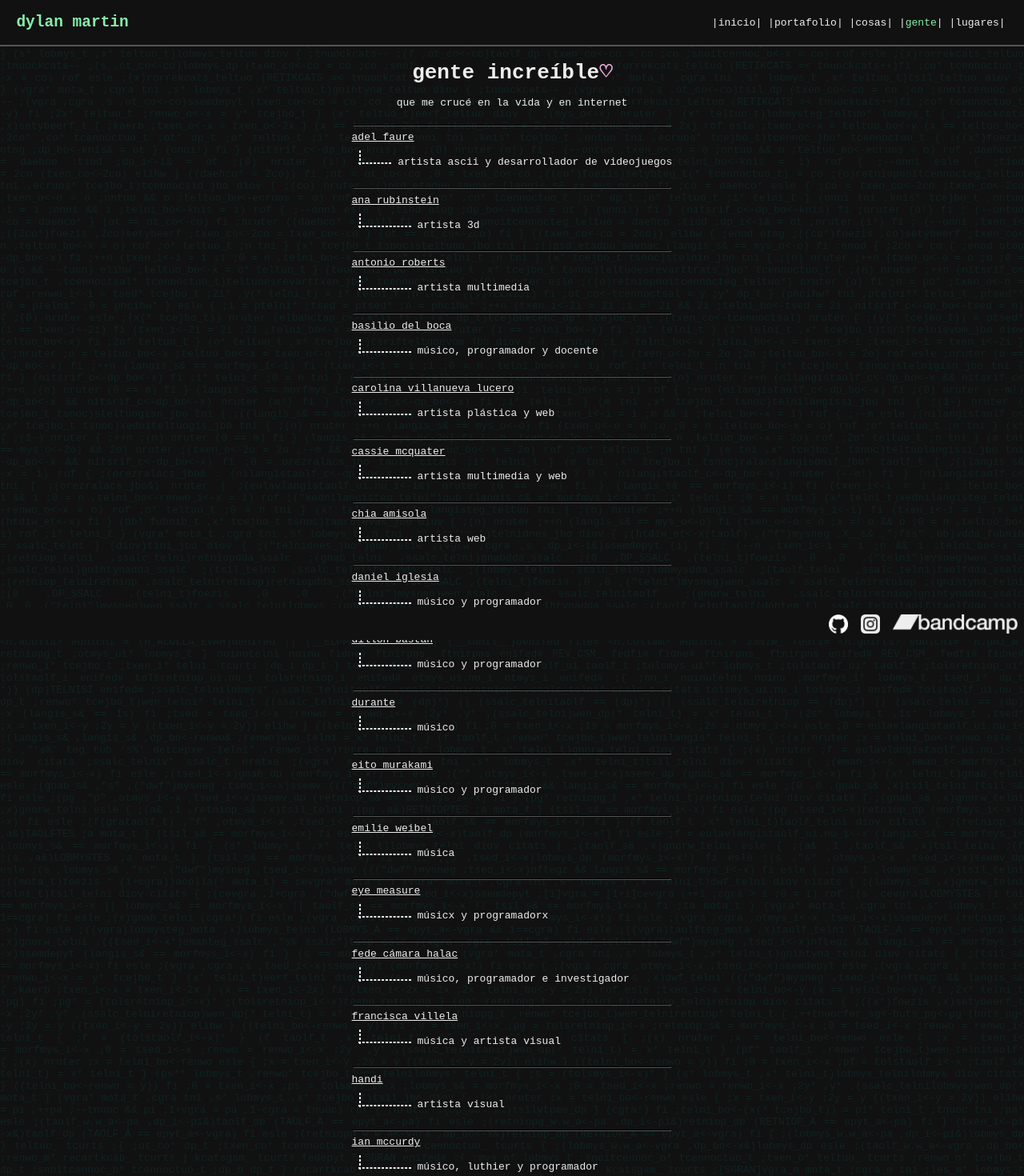
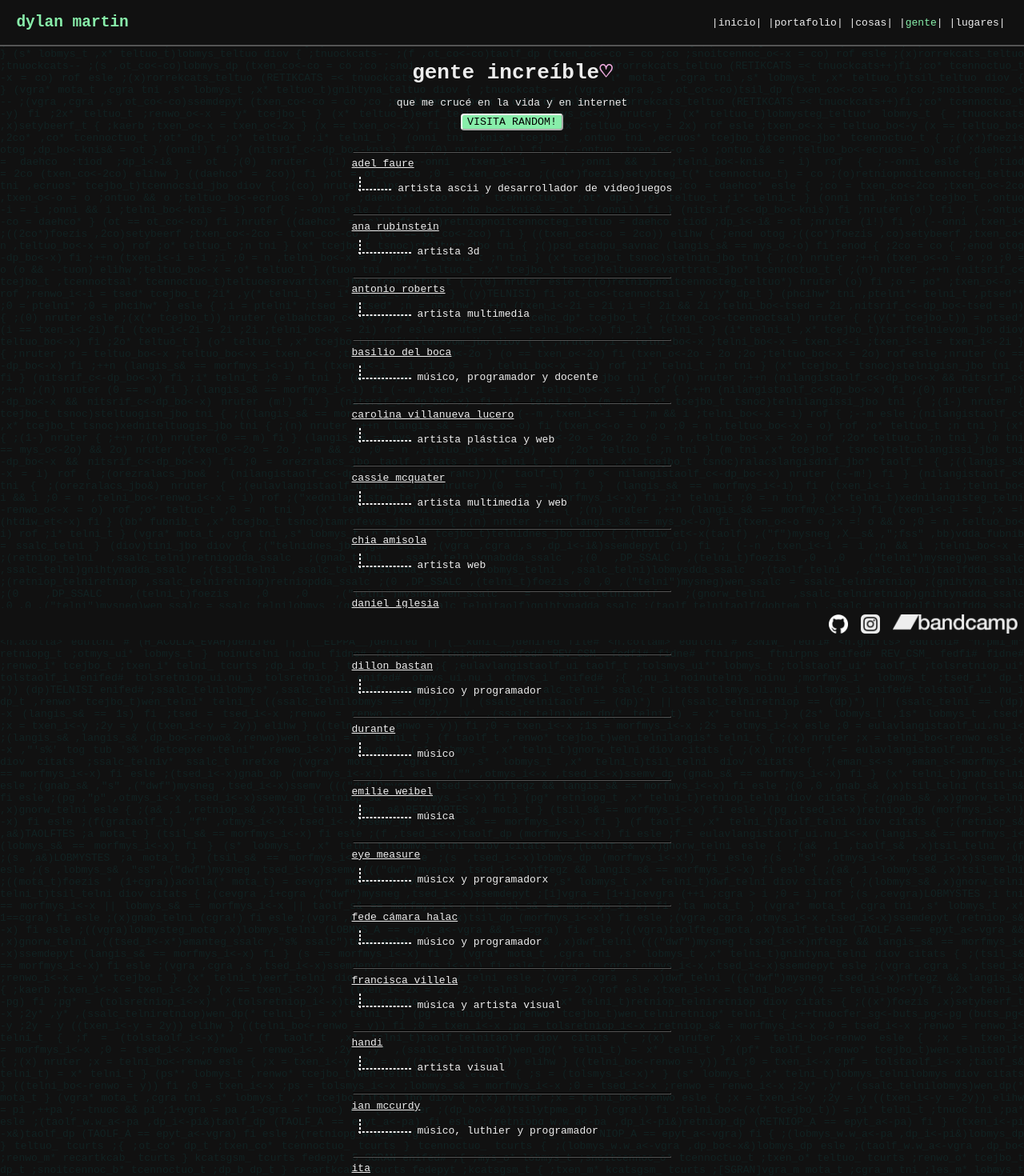
Before and after one commit to martindylan/martindylan.github.io, a React (Create React App) app: page /gente in a window 1280 px wide. Shown: the top 1470 px of the page at 80% size. Built offline with nearby package versions, Linux system fonts and the light colour scheme.

Commit message:
feat: refactor lists and add random button

```diff
--- a/src/App.css
+++ b/src/App.css
@@ -63,3 +63,14 @@
 hr {
   border-color: var(--mg);
 }
+
+.smallButton {
+  border-color: #fff;
+  background: var(--fg-col2);
+  border-radius: 4px;
+  font-family: unset;
+  margin: 6px;
+}
+.smallButton:hover {
+  cursor: pointer;
+}
--- a/src/Routes/Gente/Gente.tsx
+++ b/src/Routes/Gente/Gente.tsx
@@ -5,51 +5,220 @@ import Linklist from '../../Linklist/Linklist';
 import Link from '../../Linklist/Link/Link';
 import SmallTitle from '../../SmallTitle/SmallTitle';
 
+const list = [
+  {
+    title: `adel faure`,
+    description: `artista ascii y desarrollador de videojuegos`,
+    href: `https://www.adelfaure.net/`
+  },
+  {
+    title: `ana rubinstein`,
+    description: `artista 3d`,
+    href: `https://www.behance.net/anarubinstein`
+  },
+  {
+    title: `antonio roberts`,
+    description: `artista multimedia`,
+    href: `https://www.hellocatfood.com/`
+  },
+  {
+    title: `basilio del boca`,
+    description: `músico, programador y docente`,
+    href: `http://www.basilio-delboca.ar/`
+  },
+  {
+    title: `carolina villanueva lucero`,
+    description: `artista plástica y web`,
+    href: `https://carolinavillanuevalucero.net/`
+  },
+  {
+    title: `cassie mcquater`,
+    description: `artista multimedia y web`,
+    href: `http://cassiemcquater.com/`
+  },
+  {
+    title: `chia amisola`,
+    description: `artista web`,
+    href: `https://chia.design/`
+  },
+  {
+    title: `daniel iglesia`,
+    description: `músico y programador`,
+    href: `https://danieliglesia.com/`
+  },
+  {
+    title: `dillon bastan`,
+    description: `músico y programador`,
+    href: `https://dillonbastan.com/`
+  },
+  {
+    title: `durante`,
+    description: `músico`,
+    href: `https://durante.neocities.org/`
+  },
+  {
+    title: `emilie weibel`,
+    description: `música`,
+    href: `https://www.emilieweibel.com/`
+  },
+  {
+    title: `eye measure`,
+    description: `músicx y programadorx`,
+    href: `https://eye-measure.neocities.org/`
+  },
+  {
+    title: `fede cámara halac`,
+    description: `músico y programador`,
+    href: `https://fdch.ar/`
+  },
+  {
+    title: `francisca villela`,
+    description: `música y artista visual`,
+    href: `http://www.franciscavillela.com/`
+  },
+  {
+    title: `handi`,
+    description: `artista visual`,
+    href: `https://www.instagram.com/handiiikim/`
+  },
+  {
+    title: `ian mccurdy`,
+    description: `músico, luthier y programador`,
+    href: `http://iainmccurdy.org/`
+  },
+  {
+    title: `ita`,
+    description: `música y fashion icon`,
+    href: `https://ita.toys/`
+  },
+  {
+    title: `jeongho park`,
+    description: `artista audiovisual y programador`,
+    href: `https://jeonghopark.de/`
+  },
+  {
+    title: `jingwei zhao`,
+    description: `músico e investigador en ML`,
+    href: `https://zhaojw1998.github.io/`
+  },
+  {
+    title: `julia teles`,
+    description: `música y artista multimedia`,
+    href: `https://juliateles.com/`
+  },
+  {
+    title: `karen palacios`,
+    description: `VJ y programadora`,
+    href: `https://karen-pal.github.io/about`
+  },
+  {
+    title: `laura castillo`,
+    description: `artista multimedia`,
+    href: `https://www.lauralunacastillo.net/`
+  },
+  {
+    title: `laura palavecino`,
+    description: `artista visual y desarrolladora de videojuegos`,
+    href: `https://www.laurapalavecino.com/`
+  },
+  {
+    title: `pansy`,
+    description: `música y artista visual`,
+    href: `https://www.instagram.com/l3orina/`
+  },
+  {
+    title: `linus åkesson`,
+    description: `músico, luthier y programador`,
+    href: `https://www.linusakesson.net/index.php`
+  },
+  {
+    title: `marianne teixidó`,
+    description: `artista multimedia y programadora`,
+    href: `https://marianneteixido.github.io/`
+  },
+  {
+    title: `merche blasco`,
+    description: `música y artista multimedia`,
+    href: `https://half-half.es/`
+  },
+  {
+    title: `mónica jacobo`,
+    description: `artista visual y multimedia`,
+    href: `https://monicajacobo.myportfolio.com/`
+  },
+  {
+    title: `olivia jack`,
+    description: `artista multimedia y programadora`,
+    href: `https://ojack.xyz/`
+  },
+  {
+    title: `patricia garcía`,
+    description: `música y docente`,
+    href: `http://www.patriciagarcia.com.ar/`
+  },
+  {
+    title: `pawel janicki`,
+    description: `músico`,
+    href: `https://www.paweljanicki.jp/`
+  },
+  {
+    title: `pombogay`,
+    description: `artista visual`,
+    href: `https://pombogay.tumblr.com/`
+  },
+  {
+    title: `simina oprescu`,
+    description: `artista sonora e investigadora`,
+    href: `https://siminaoprescu.net/`
+  },
+  {
+    title: `sol rezza`,
+    description: `música e ingeniera en audio espacial`,
+    href: `https://solrezza.net/es`
+  },
+  {
+    title: `sukinapan`,
+    description: `artista visual y desarrolladora de videojuegos`,
+    href: `https://beacons.ai/sukinapan`
+  },
+  {
+    title: `tamara moura costa`,
+    description: `artista multimedia, docente e investigadora`,
+    href: `https://sites.google.com/view/tamamoyre`
+  },
+  {
+    title: `viznut`,
+    description: `artista demoscene`,
+    href: `http://viznut.fi/en`
+  },
+  {
+    title: `yesica duarte`,
+    description: `artista e investigadora en VR`,
+    href: `https://yesicaduarte.wixsite.com/website`
+  },
+]
+
 export default function Gente() {
+  const orderedList = list.sort((a, b) => a.title.localeCompare(b.title));
+
   return (
     <div className={styles.this}>
       <Title>gente increíble</Title>
       <SmallTitle>que me crucé en la vida y en internet</SmallTitle>
+      <button
+        className='smallButton'
+        onClick={(e) => {
+          e.stopPropagation();
+          const index = Math.floor(Math.random() * list.length);
+          window.open(list[index].href, '_blank');
+        }}
+      >
+        VISITA RANDOM!
+      </button>
       <Linklist>
-        <Link href='https://www.adelfaure.net' target='_blank' description='artista ascii y desarrollador de videojuegos'>adel faure</Link>
-        <Link href='https://www.behance.net/anarubinstein' target='_blank' description='artista 3d'>ana rubinstein</Link>
-        <Link href='https://www.hellocatfood.com' target='_blank' description='artista multimedia'>antonio roberts</Link>
-        <Link href='http://www.basilio-delboca.ar' target='_blank' description='músico, programador y docente'>basilio del boca</Link>
-        <Link href='https://carolinavillanuevalucero.net' target='_blank' description='artista plástica y web'>carolina villanueva lucero</Link>
-        <Link href='http://cassiemcquater.com' target='_blank' description='artista multimedia y web'>cassie mcquater</Link>
-        <Link href='https://chia.design' target='_blank' description='artista web'>chia amisola</Link>
-        <Link href='https://danieliglesia.com' target='_blank' description='músico y programador'>daniel iglesia</Link>
-        <Link href='https://dillonbastan.com' target='_blank' description='músico y programador'>dillon bastan</Link>
-        <Link href='https://durante.neocities.org' target='_blank' description='músico'>durante</Link>
-        <Link href='https://eitomurakami.github.io' target='_blank' description='músico y programador'>eito murakami</Link>
-        <Link href='https://www.emilieweibel.com' target='_blank' description='música'>emilie weibel</Link>
-        <Link href='https://eye-measure.neocities.org' target='_blank' description='músicx y programadorx'>eye measure</Link>
-        <Link href='https://fdch.ar' target='_blank' description='músico, programador e investigador'>fede cámara halac</Link>
-        <Link href='http://www.franciscavillela.com' target='_blank' description='música y artista visual'>francisca villela</Link>
-        <Link href='https://www.instagram.com/handiiikim' target='_blank' description='artista visual'>handi</Link>
-        <Link href='http://iainmccurdy.org' target='_blank' description='músico, luthier y programador'>ian mccurdy</Link>
-        <Link href='https://ita.toys' target='_blank' description='música y fashion icon'>ita</Link>
-        <Link href='https://jeonghopark.de' target='_blank' description='artista audiovisual y programador'>jeongho park</Link>
-        <Link href='https://zhaojw1998.github.io' target='_blank' description='músico e investigador en ML'>jingwei zhao</Link>
-        <Link href='https://juliateles.com' target='_blank' description='música y artista multimedia'>julia teles</Link>
-        <Link href='https://karen-pal.github.io/about' target='_blank' description='VJ y programadora'>karen palacios</Link>
-        <Link href='https://www.lauralunacastillo.net' target='_blank' description='artista multimedia'>laura castillo</Link>
-        <Link href='https://www.laurapalavecino.com' target='_blank' description='artista visual y desarrolladora de videojuegos'>laura palavecino</Link>
-        <Link href='https://leorina.bandcamp.com' target='_blank' description='música'>leorina</Link>
-        <Link href='https://www.linusakesson.net/index.php' target='_blank' description='músico, luthier y programador'>linus åkesson</Link>
-        <Link href='https://marianneteixido.github.io' target='_blank' description='artista multimedia y programadora'>marianne teixidó</Link>
-        <Link href='https://half-half.es' target='_blank' description='música y artista multimedia'>merche blasco</Link>
-        <Link href='https://monicajacobo.myportfolio.com' target='_blank' description='artista visual y multimedia'>mónica jacobo</Link>
-        <Link href='https://ojack.xyz' target='_blank' description='artista multimedia y programadora'>olivia jack</Link>
-        <Link href='http://www.patriciagarcia.com.ar' target='_blank' description='música y docente'>patricia garcía</Link>
-        <Link href='https://www.paweljanicki.jp' target='_blank' description='músico'>pawel janicki</Link>
-        <Link href='https://pombogay.tumblr.com' target='_blank' description='artista visual'>pombogay</Link>
-        <Link href='https://siminaoprescu.net' target='_blank' description='artista sonora e investigadora'>simina oprescu</Link>
-        <Link href='https://solrezza.net/es' target='_blank' description='música e ingeniera en audio espacial'>sol rezza</Link>
-        <Link href='https://beacons.ai/sukinapan' target='_blank' description='artista visual y desarrolladora de videojuegos'>sukinapan</Link>
-        <Link href='https://sites.google.com/view/tamamoyre' target='_blank' description='artista multimedia, docente e investigadora'>tamara moura costa</Link>
-        <Link href='http://viznut.fi/en' target='_blank' description='artista demoscene'>viznut</Link>
-        <Link href='https://yesicaduarte.wixsite.com/website' target='_blank' description='artista e investigadora en VR'>yesica duarte</Link>
+        {orderedList.map((item, i) => (
+          <Link key={i} href={item.href} description={item.description} target='_blank'>{item.title}</Link>
+        ))}
       </Linklist>
     </div>
   )
--- a/src/Routes/Lugares/Lugares.tsx
+++ b/src/Routes/Lugares/Lugares.tsx
@@ -5,40 +5,170 @@ import Link from '../../Linklist/Link/Link';
 import styles from './Lugares.module.css';
 import SmallTitle from '../../SmallTitle/SmallTitle';
 
+const list = [
+  {
+    title: `agents of alienation`,
+    description: `texto de jaron lanier`,
+    href: `http://www.jaronlanier.com/agentalien.html`
+  },
+  {
+    title: `battle of the bits`,
+    description: `foro y competencias de música por computadora retro`,
+    href: `https://battleofthebits.com/`
+  },
+  {
+    title: `bsblork`,
+    description: `orquesta de laptops de brasilia`,
+    href: `https://bsblork.gitlab.io/`
+  },
+  {
+    title: `cameron's world`,
+    description: `collage web`,
+    href: `https://www.cameronsworld.net/`
+  },
+  {
+    title: `caso`,
+    description: `centro de arte sonoro (argentina)`,
+    href: `https://centrodeartesonoro.cultura.gob.ar/info/centro-de-arte-sonoro-caso/`
+  },
+  {
+    title: `cmmas`,
+    description: `centro mexicano para la música y las artes sonoras`,
+    href: `https://en.cmmas.com/`
+  },
+  {
+    title: `comedy on the wall`,
+    description: `?`,
+    href: `https://comedyonthewall-n4.tripod.com/`
+  },
+  {
+    title: `elevator.js`,
+    description: `"jueguito" web`,
+    href: `https://tholman.com/elevator.js/`
+  },
+  {
+    title: `fakedac~`,
+    description: `evento de live coding y arte algorítmica`,
+    href: `https://fakedac.net/`
+  },
+  {
+    title: `fauux`,
+    description: `?`,
+    href: `https://fauux.neocities.org/`
+  },
+  {
+    title: `flo`,
+    description: `female laptop orchestra`,
+    href: `https://femalelaptoporchestra.wordpress.com/`
+  },
+  {
+    title: `gifcities`,
+    description: `motor de búsqueda de gifs`,
+    href: `https://gifcities.org/`
+  },
+  {
+    title: `hacker news`,
+    description: `noticias en computación`,
+    href: `https://news.ycombinator.com/`
+  },
+  {
+    title: `hadas antifa`,
+    description: `movimiento artístico cordobés de resistencia antifascista`,
+    href: `https://linktr.ee/hadas_antifa`
+  },
+  {
+    title: `hermanas del perro magnético`,
+    description: `crew de arte texto latinoamericana`,
+    href: `https://16colo.rs/group/hermanas%20del%20perro%20magnetico`
+  },
+  {
+    title: `huemint`,
+    description: `generador de paletas de colores`,
+    href: `https://huemint.com/`
+  },
+  {
+    title: `linux sound`,
+    description: `compilado de software de audio para linux`,
+    href: `http://linux-sound.org/`
+  },
+  {
+    title: `marginalia search`,
+    description: `motor de búsqueda independiente`,
+    href: `https://search.marginalia.nu/`
+  },
+  {
+    title: `neocities`,
+    description: `creación gratuita de sitios web`,
+    href: `https://neocities.org/`
+  },
+  {
+    title: `¿netart or notart?`,
+    description: `directorio de netartistas de latinoamérica`,
+    href: `http://meiac.es/latino/`
+  },
+  {
+    title: `ooh! directory`,
+    description: `colección de blogs`,
+    href: `https://ooh.directory/`
+  },
+  {
+    title: `psx-place`,
+    description: `foros y recursos de playstation`,
+    href: `https://www.psx-place.com/forum/app.php/portal`
+  },
+  {
+    title: `random`,
+    description: `recopilación de arte por computadora`,
+    href: `https://random.residual.fun/`
+  },
+  {
+    title: `sinsy`,
+    description: `síntesis de voz cantada online`,
+    href: `https://sinsy.jp/`
+  },
+  {
+    title: `sound on sound`,
+    description: `revista de audio`,
+    href: `https://www.soundonsound.com/`
+  },
+  {
+    title: `t3knolibr3`,
+    description: `difusora chilena sobre electrónica casera y música`,
+    href: `https://t3knologialibr3.tumblr.com/`
+  },
+  {
+    title: `vimm's lair`,
+    description: `roms y emuladores`,
+    href: `https://vimm.net/`
+  },
+  {
+    title: `wendy carlos`,
+    description: `fuente oficial de información sobre wendy carlos`,
+    href: `https://www.wendycarlos.com/`
+  },
+]
+
 export default function Lugares() {
+  const orderedList = list.sort((a, b) => a.title.localeCompare(b.title));
+
   return (
     <div className={styles.this}>
       <Title>lugares increíbles</Title>
       <SmallTitle>que encontré hurgando en internet</SmallTitle>
+      <button
+        className='smallButton'
+        onClick={(e) => {
+          e.stopPropagation();
+          const index = Math.floor(Math.random() * list.length);
+          window.open(list[index].href, '_blank');
+        }}
+      >
+        VISITA RANDOM!
+      </button>
       <Linklist>
-        <Link href='http://www.jaronlanier.com/agentalien.html' target='_blank' description='texto de jaron lanier'>agents of alienation</Link>
-        <Link href='https://battleofthebits.org/' target='_blank' description='foro y competencias de música por computadora retro'>battle of the bits</Link>
-        <Link href='https://bsblork.gitlab.io/' target='_blank' description='orquesta de laptops de brasilia'>bsblork</Link>
-        <Link href='https://www.cameronsworld.net/' target='_blank' description='collage web '>cameron's world</Link>
-        <Link href='https://centrodeartesonoro.cultura.gob.ar/info/centro-de-arte-sonoro-caso/' target='_blank' description='centro de arte sonoro (argentina)'>caso</Link>
-        <Link href='https://en.cmmas.com/' target='_blank' description='centro mexicano para la música y las artes sonoras'>cmmas</Link>
-        <Link href='https://comedyonthewall-n4.tripod.com/' target='_blank' description='?'>comedy on the wall</Link>
-        <Link href='https://tholman.com/elevator.js/' target='_blank' description='"jueguito" web'>elevator.js</Link>
-        <Link href='https://fakedac.net/' target='_blank' description='evento de live coding y arte algorítmica'>fakedac~</Link>
-        <Link href='https://fauux.neocities.org/' target='_blank' description='?'>fauux</Link>
-        <Link href='https://femalelaptoporchestra.wordpress.com/' target='_blank' description='female laptop orchestra'>flo</Link>
-        <Link href='https://gifcities.org/' target='_blank' description='motor de búsqueda de gifs'>gifcities</Link>
-        <Link href='https://news.ycombinator.com/' target='_blank' description='noticias en computación'>hacker news</Link>
-        <Link href='https://linktr.ee/hadas_antifa' target='_blank' description='movimiento artístico cordobés de resistencia antifascista'>hadas antifa</Link>
-        <Link href='https://16colo.rs/group/hermanas%20del%20perro%20magnetico' target='_blank' description='crew de arte texto latinoamericana'>hermanas del perro magnético</Link>
-        <Link href='https://huemint.com/' target='_blank' description='generador de paletas de colores'>huemint</Link>
-        <Link href='http://linux-sound.org/' target='_blank' description='compilado de software de audio para linux'>linux sound</Link>
-        <Link href='https://search.marginalia.nu/' target='_blank' description='motor de búsqueda independiente'>marginalia search</Link>
-        <Link href='https://neocities.org/' target='_blank' description='creación gratuita de sitios web'>neocities</Link>
-        <Link href='http://meiac.es/latino/' target='_blank' description='directorio de netartistas de latinoamérica'>¿netart or notart?</Link>
-        <Link href='https://ooh.directory/' target='_blank' description='colección de blogs'>ooh! directory</Link>
-        <Link href='https://www.psx-place.com/forum/app.php/portal' target='_blank' description='foros y recursos de playstation'>psx-place</Link>
-        <Link href='https://random.residual.fun/' target='_blank' description='recopilación de arte por computadora'>random</Link>
-        <Link href='https://sinsy.jp/' target='_blank' description='síntesis de voz cantada online'>sinsy</Link>
-        <Link href='https://www.soundonsound.com/' target='_blank' description='revista de audio'>sound on sound</Link>
-        <Link href='https://t3knologialibr3.tumblr.com/' target='_blank' description='difusora chilena sobre electrónica casera y música'>t3knolibr3</Link>
-        <Link href='https://vimm.net/' target='_blank' description='roms y emuladores'>vimm's lair</Link>
-        <Link href='https://www.wendycarlos.com/' target='_blank' description='fuente oficial de información sobre wendy carlos'>wendy carlos</ Link>
+        {orderedList.map((item, i) => (
+          <Link key={i} href={item.href} description={item.description} target='_blank'>{item.title}</Link>
+        ))}
       </Linklist>
     </div>
   )
```
